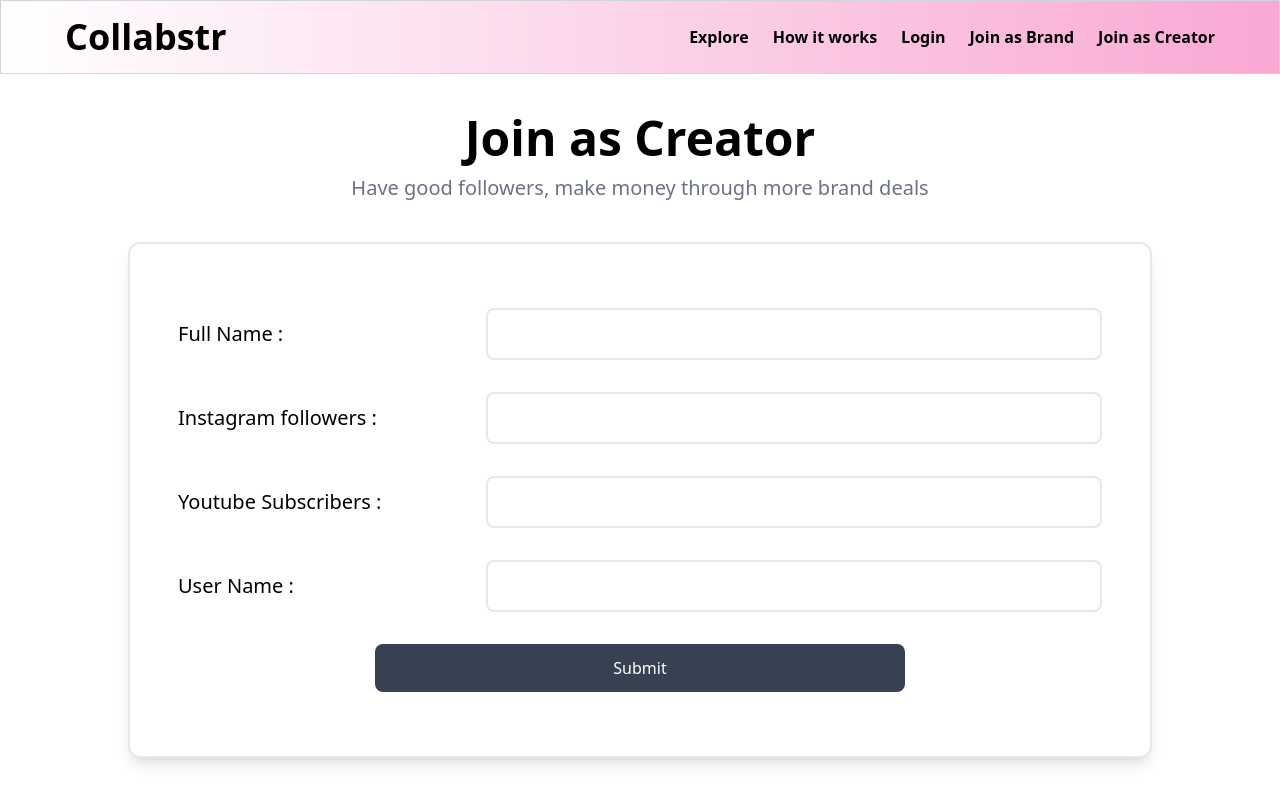
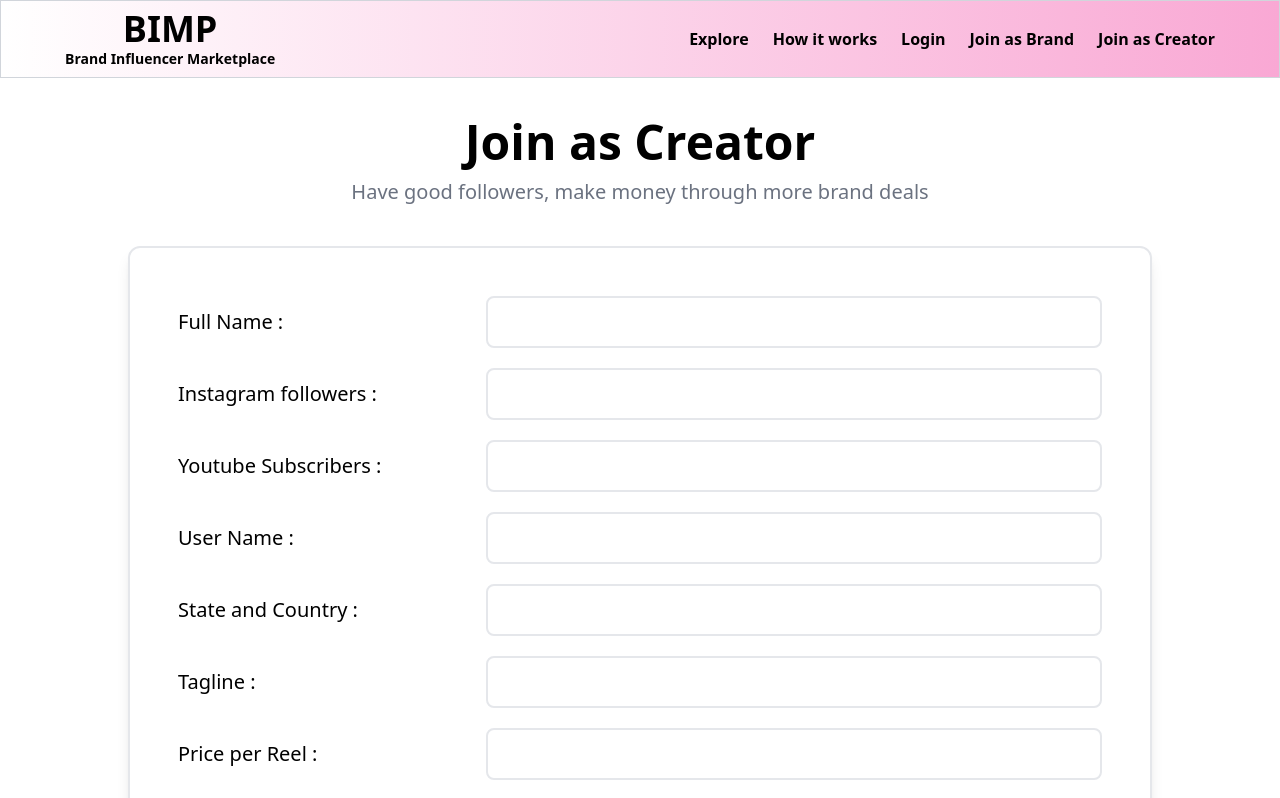
Before and after one commit to ashjha03/bimp, a Next.js app: page /join/creator in a window 1280 px wide. Shown: the top 798 px of the page. Built offline with nearby package versions, Linux system fonts and the light colour scheme.

Commit message:
Title Updated

```diff
--- a/components/Navbar.jsx
+++ b/components/Navbar.jsx
@@ -3,9 +3,10 @@ import Link from "next/link";
 
 const Navbar = () => {
   return (
-    <nav className="border border-gray-300 bg-gradient-to-r from-white to-pink-300 px-16 py-4 flex justify-between items-center font-semibold">
+    <nav className="border border-gray-300 bg-gradient-to-r from-white to-pink-300 px-16 py-2 flex justify-between items-center font-semibold">
       <Link href="/" className="text-4xl">
-        Collabstr
+        <h1 className="text-center">BIMP</h1>
+        <p className="text-sm">Brand Influencer Marketplace</p>
       </Link>
       <ul className="flex gap-6">
         <li>Explore</li>
--- a/pages/Home.js
+++ b/pages/Home.js
@@ -1,10 +1,14 @@
 import Featured from "@/components/Featured";
 import HowWeWork from "@/components/HowWeWork";
 import Navbar from "@/components/Navbar";
+import Head from "next/head";
 
 const Home = () => {
   return (
     <div className="">
+      <Head>
+        <title>BIMP | BRAND INFLUENCER MARKETPLACE</title>
+      </Head>
       <Navbar />
       <main className="py-24 bg-gradient-to-r from-white to-pink-100">
         <h1 className="text-5xl text-center font-bold text-pink-500">
--- a/pages/_document.js
+++ b/pages/_document.js
@@ -1,4 +1,4 @@
-import { Html, Head, Main, NextScript } from 'next/document'
+import { Html, Head, Main, NextScript } from "next/document";
 
 export default function Document() {
   return (
@@ -9,5 +9,5 @@ export default function Document() {
         <NextScript />
       </body>
     </Html>
-  )
+  );
 }
--- a/pages/creator/[slug].js
+++ b/pages/creator/[slug].js
@@ -1,12 +1,18 @@
 import Image from "next/image";
 import Navbar from "@/components/Navbar";
 import { useRouter } from "next/router";
+import Head from "next/head";
 
 const page = () => {
   const Router = useRouter();
   const user = Router.query.slug;
+  let USER = "";
+  if (user) USER = user[0].toUpperCase() + user.slice(1);
   return (
     <div>
+      <Head>
+        <title>{USER} | BIMP User Page</title>
+      </Head>
       <Navbar />
       <div className="user-profile p-12 gap-2 max-w-screen-xl mx-auto">
         <div className="userimg pb-10">
@@ -31,7 +37,7 @@ const page = () => {
             width={480}
           />
           <span className="">
-            <h1 className="text-4xl">{user}</h1>
+            <h1 className="text-4xl">{USER}</h1>
             <h3 className="text-2xl pl-2">@{user}</h3>
           </span>
         </div>
--- a/pages/join/brand.jsx
+++ b/pages/join/brand.jsx
@@ -1,11 +1,15 @@
 import Featured from "@/components/Featured";
 import HowWeWork from "@/components/HowWeWork";
 import Navbar from "@/components/Navbar";
+import Head from "next/head";
 import React from "react";
 
 const Brand = () => {
   return (
     <div>
+      <Head>
+        <title>BIMP | Join as Brand</title>
+      </Head>
       <Navbar />
       <div className="pt-16">
         <h1 className="text-4xl text-center pb-4 font-bold leading-snug">
--- a/pages/join/creator.jsx
+++ b/pages/join/creator.jsx
@@ -1,10 +1,14 @@
 import HowWeWork from "@/components/HowWeWork";
 import Navbar from "@/components/Navbar";
+import Head from "next/head";
 import React from "react";
 
 const Creator = () => {
   return (
     <div>
+      <Head>
+        <title>BIMP | Join as Creator</title>
+      </Head>
       <Navbar />
       <div className="py-10 px-12">
         <h1 className="text-5xl font-bold text-center pb-3">Join as Creator</h1>
@@ -14,7 +18,7 @@ const Creator = () => {
 
         <form
           action=""
-          className="max-w-5xl border-2 rounded-xl shadow-lg grid gap-8 mx-auto mt-10 px-12 py-16"
+          className="max-w-5xl border-2 rounded-xl shadow-lg grid gap-5 mx-auto mt-10 px-12 py-12"
         >
           <div className="input flex items-center justify-between">
             <label className="text-xl pr-4" htmlFor="">
@@ -40,6 +44,24 @@ const Creator = () => {
             </label>
             <input type="text" className="p-3 rounded-lg border-2 w-2/3" />
           </div>
+          <div className="input flex items-center justify-between">
+            <label className="text-xl pr-4" htmlFor="">
+              State and Country :{" "}
+            </label>
+            <input type="text" className="p-3 rounded-lg border-2 w-2/3" />
+          </div>
+          <div className="input flex items-center justify-between">
+            <label className="text-xl pr-4" htmlFor="">
+              Tagline :{" "}
+            </label>
+            <input type="text" className="p-3 rounded-lg border-2 w-2/3" />
+          </div>
+          <div className="input flex items-center justify-between">
+            <label className="text-xl pr-4" htmlFor="">
+              Price per Reel :{" "}
+            </label>
+            <input type="text" className="p-3 rounded-lg border-2 w-2/3" />
+          </div>
           <div className="btn text-center px-16">
             <button className="bg-gray-700 hover:bg-gray-900 hover:underline text-white py-3 rounded-lg w-2/3">
               Submit
```
